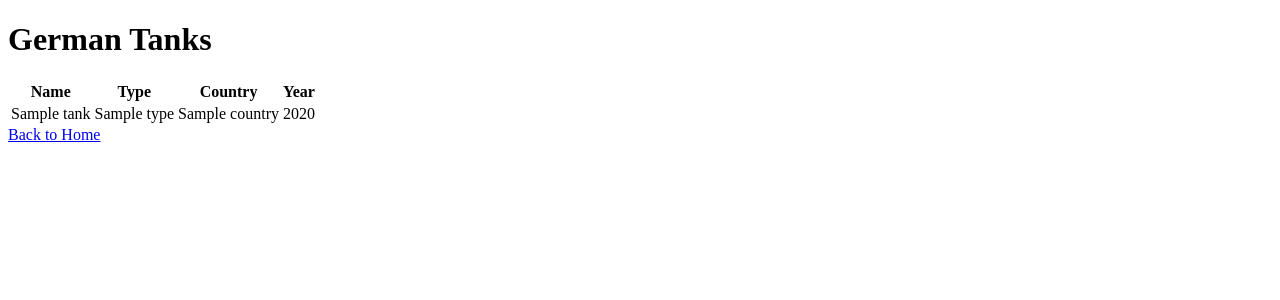
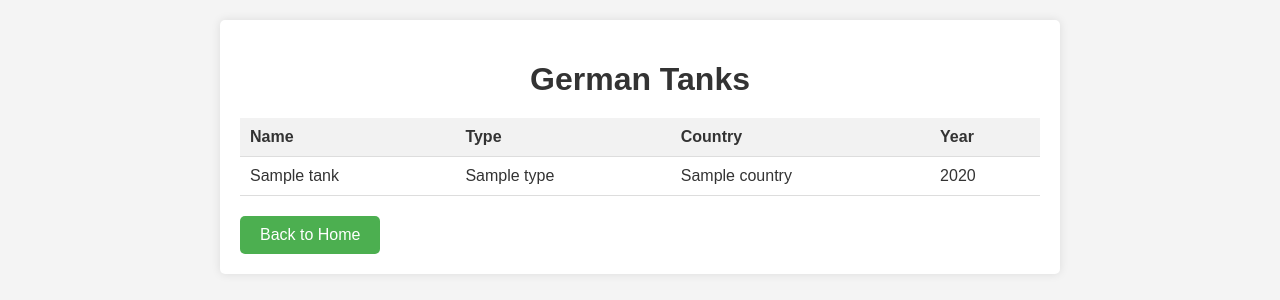
Before and after one commit to Oranhack7/World-of-Tanks, a Flask app: page /german_tanks in a window 1280 px wide. Shown: the top 300 px of the page. Run offline with Flask 3, Linux system fonts and the light colour scheme; a database or web service that is not in the repository returns one stand-in record (values such as "Sample title").

Commit message:
"design changes to be the same as the home page"

```diff
--- a/templates/german_tanks.html
+++ b/templates/german_tanks.html
@@ -4,7 +4,52 @@
     <meta charset="UTF-8">
     <meta name="viewport" content="width=device-width, initial-scale=1.0">
     <title>German Tanks</title>
-    <!-- Add your existing CSS styles here -->
+    <style>
+        body {
+            font-family: Arial, sans-serif;
+            margin: 0;
+            padding: 0;
+            background-color: #f4f4f4;
+            color: #333;
+        }
+        .container {
+            max-width: 800px;
+            margin: 20px auto;
+            padding: 20px;
+            background-color: #fff;
+            border-radius: 5px;
+            box-shadow: 0 0 10px rgba(0, 0, 0, 0.1);
+        }
+        h1 {
+            text-align: center;
+            margin-bottom: 20px;
+        }
+        table {
+            width: 100%;
+            border-collapse: collapse;
+        }
+        th, td {
+            padding: 10px;
+            text-align: left;
+            border-bottom: 1px solid #ddd;
+        }
+        th {
+            background-color: #f2f2f2;
+        }
+        a {
+            display: inline-block;
+            padding: 10px 20px;
+            margin-top: 20px;
+            background-color: #4CAF50;
+            color: #fff;
+            border-radius: 5px;
+            text-decoration: none;
+            text-align: center;
+        }
+        a:hover {
+            background-color: #45a049;
+        }
+    </style>
 </head>
 <body>
     <div class="container">
```
